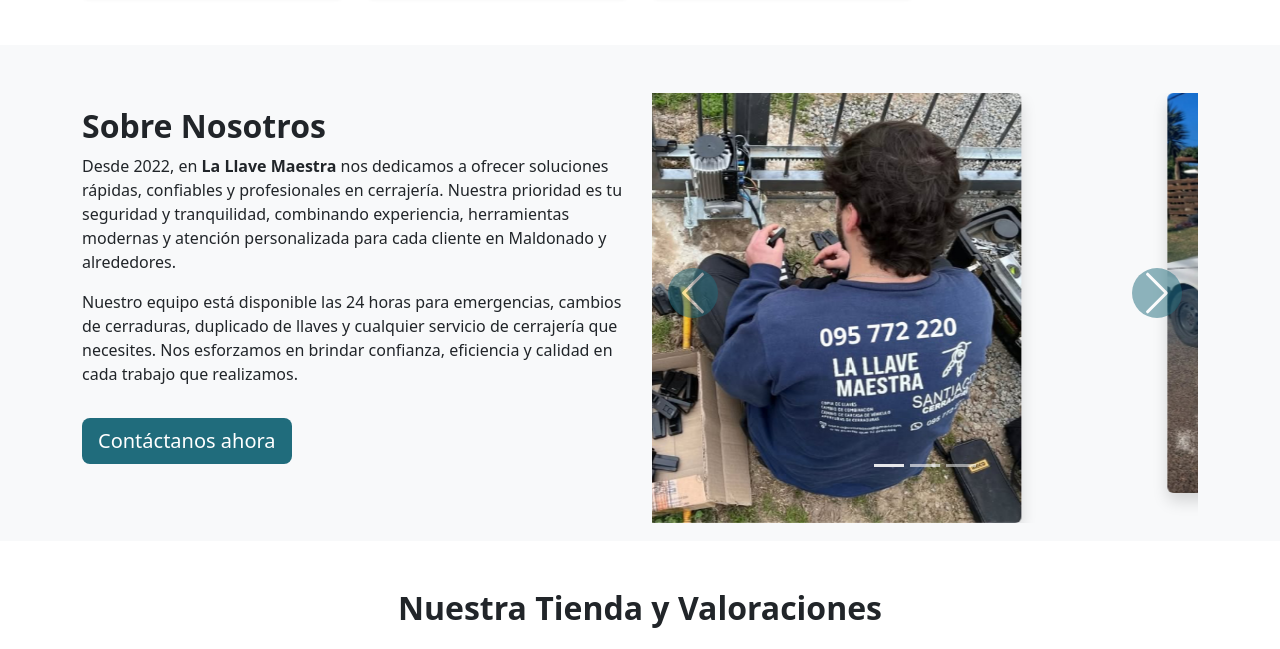
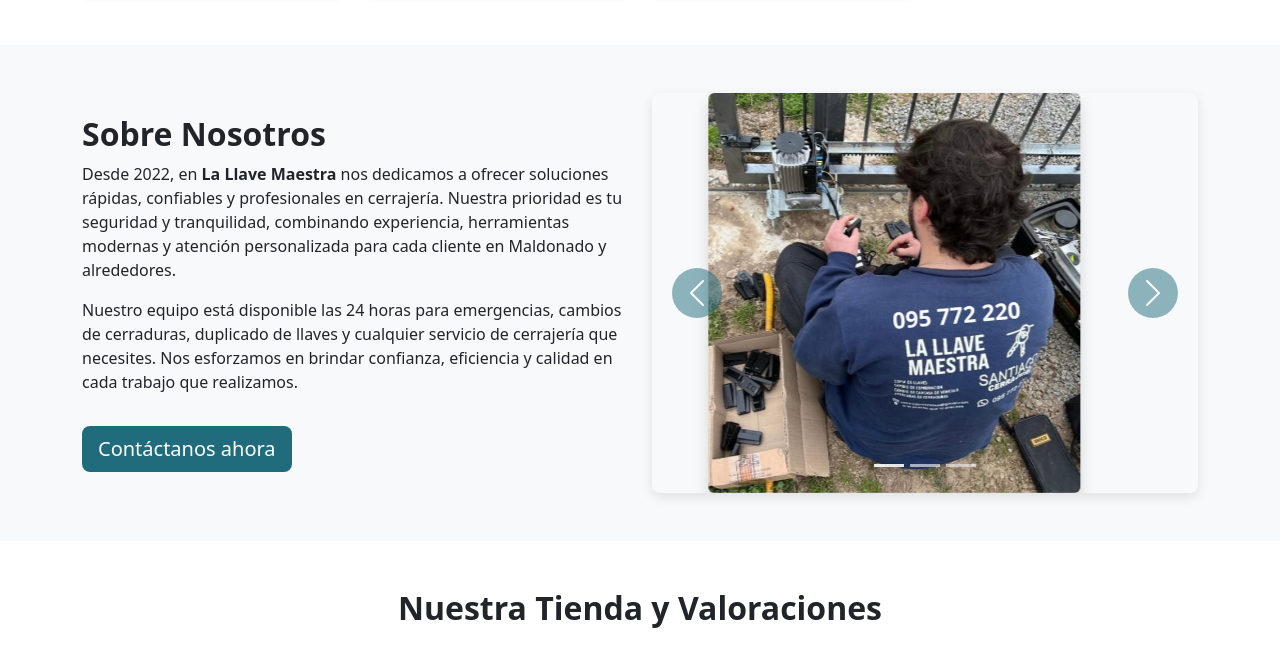
Before and after one commit to braiansilva-dev/cerrajeria-lallavemaestra, a plain HTML site: page index.html in a window 1280 px wide. Shown: the part 1307-1956 px from the top of the page. Drawn offline with nearby package versions, Linux system fonts and the light colour scheme.

Commit message:
Actualizacion del sitio

```diff
--- a/CSS/styles.css
+++ b/CSS/styles.css
@@ -130,38 +130,6 @@
   height: auto;      /* Mantiene la proporción */
 }
 
-.carousel-control-prev-icon,
-.carousel-control-next-icon {
-  background-color: var(--color-principal);
-  border-radius: 50%;
-}
-
-.carousel-control-prev-icon,
-.carousel-control-next-icon {
-  width: 50px;
-  height: 50px;
-}
-
-#nosotrosCarousel {
-  height: 400px;
-}
-
-#nosotrosCarousel .carousel-item img {
-  height: 100%;
-  width: auto;
-  object-fit: cover;
-}
-
-
-.col-md-6.carrusel-col {
-  display: flex;
-  justify-content: center;
-  align-items: center;
-}
-
-
-
-
 /* ===== Contacto ===== */
 
 #contacto {
@@ -180,11 +148,57 @@
   background-color: #e6b800;
 }
 
-
-
-
 /* ===== Footer ===== */
 
 .footerColor {
   background-color: var(--color-principal);
 }
+
+/* ===== Carrusel Nosotros ===== */
+#carouselNosotros {
+  border-radius: 8px;
+  overflow: hidden;
+  box-shadow: 0 4px 12px rgba(0,0,0,0.1);
+}
+
+#carouselNosotros .carousel-inner {
+  height: 400px;
+}
+
+#carouselNosotros .carousel-item {
+  height: 400px;
+  display: none; /* Quitamos este display que interfería con Bootstrap */
+}
+
+#carouselNosotros .carousel-item.active {
+  display: flex !important;
+  align-items: center;
+  justify-content: center;
+}
+
+#carouselNosotros .carousel-item img {
+  width: auto;
+  height: auto;
+  max-width: 100%;
+  max-height: 100%;
+  object-fit: contain;
+  margin: 0 auto;
+}
+
+#carouselNosotros .carousel-control-prev,
+#carouselNosotros .carousel-control-next {
+  width: 50px;
+  height: 50px;
+  background-color: var(--color-principal);
+  border-radius: 50%;
+  top: 50%;
+  transform: translateY(-50%);
+}
+
+#carouselNosotros .carousel-control-prev {
+  left: 20px;
+}
+
+#carouselNosotros .carousel-control-next {
+  right: 20px;
+}
--- a/index.html
+++ b/index.html
@@ -166,8 +166,8 @@
   <div class="container">
     <div class="row align-items-center">
 
-      <!-- Texto -->
-      <div class="col-md-6 mb-3">
+      <!-- Columna de texto -->
+      <div class="col-md-6 mb-4 mb-md-0">
         <h2 class="fw-bold">Sobre Nosotros</h2>
         <p>
           Desde 2022, en <strong>La Llave Maestra</strong> nos dedicamos a ofrecer soluciones rápidas, confiables y profesionales en cerrajería.
@@ -177,54 +177,49 @@
           Nuestro equipo está disponible las 24 horas para emergencias, cambios de cerraduras, duplicado de llaves y cualquier servicio de cerrajería que necesites.
           Nos esforzamos en brindar confianza, eficiencia y calidad en cada trabajo que realizamos.
         </p>
-
-        <!-- Botón de acción -->
         <a href="https://wa.me/59895722220?text=Hola,%20necesito%20un%20cerrajero"
            class="btn btn-custom btn-lg mt-3">
           Contáctanos ahora
         </a>
       </div>
 
-      <!-- Carrusel -->
-      <div class="col-md-6 carrusel-col">
-        <div id="nosotrosCarousel" class="carousel slide" data-bs-ride="carousel">
+      <!-- Columna del carrusel -->
+      <div class="col-md-6">
+        <div id="carouselNosotros" class="carousel slide" data-bs-ride="carousel">
           <div class="carousel-inner">
             <div class="carousel-item active">
-              <img src="IMG/sobren.jpg" class="d-block w-100 rounded shadow" alt="Cerrajero trabajando">
+              <img src="IMG/sobren.jpg" class="d-block rounded shadow" alt="Imagen 1">
             </div>
             <div class="carousel-item">
-              <img src="IMG/heder2.jpg" class="d-block w-100 rounded shadow" alt="Trabajo de cerradura">
+              <img src="IMG/heder2.jpg" class="d-block rounded shadow" alt="Imagen 2">
             </div>
             <div class="carousel-item">
-              <img src="IMG/sobren.jpg" class="d-block w-100 rounded shadow" alt="Duplicado de llaves">
+              <img src="IMG/heder1.jpg" class="d-block rounded shadow" alt="Imagen 3">
             </div>
           </div>
 
-          <!-- Flechas -->
-          <button class="carousel-control-prev" type="button" data-bs-target="#nosotrosCarousel" data-bs-slide="prev">
+          <!-- Indicadores -->
+          <div class="carousel-indicators">
+            <button type="button" data-bs-target="#carouselNosotros" data-bs-slide-to="0" class="active"></button>
+            <button type="button" data-bs-target="#carouselNosotros" data-bs-slide-to="1"></button>
+            <button type="button" data-bs-target="#carouselNosotros" data-bs-slide-to="2"></button>
+          </div>
+
+          <!-- Controles -->
+          <button class="carousel-control-prev" type="button" data-bs-target="#carouselNosotros" data-bs-slide="prev">
             <span class="carousel-control-prev-icon" aria-hidden="true"></span>
             <span class="visually-hidden">Anterior</span>
           </button>
-          <button class="carousel-control-next" type="button" data-bs-target="#nosotrosCarousel" data-bs-slide="next">
+          <button class="carousel-control-next" type="button" data-bs-target="#carouselNosotros" data-bs-slide="next">
             <span class="carousel-control-next-icon" aria-hidden="true"></span>
             <span class="visually-hidden">Siguiente</span>
           </button>
-
-          <!-- Indicadores -->
-          <div class="carousel-indicators mt-2">
-            <button type="button" data-bs-target="#nosotrosCarousel" data-bs-slide-to="0" class="active" aria-current="true" aria-label="Slide 1"></button>
-            <button type="button" data-bs-target="#nosotrosCarousel" data-bs-slide-to="1" aria-label="Slide 2"></button>
-            <button type="button" data-bs-target="#nosotrosCarousel" data-bs-slide-to="2" aria-label="Slide 3"></button>
-          </div>
         </div>
       </div>
 
     </div>
   </div>
 </section>
-
-
-
 
 <!-- Ubicación -->
 
```
